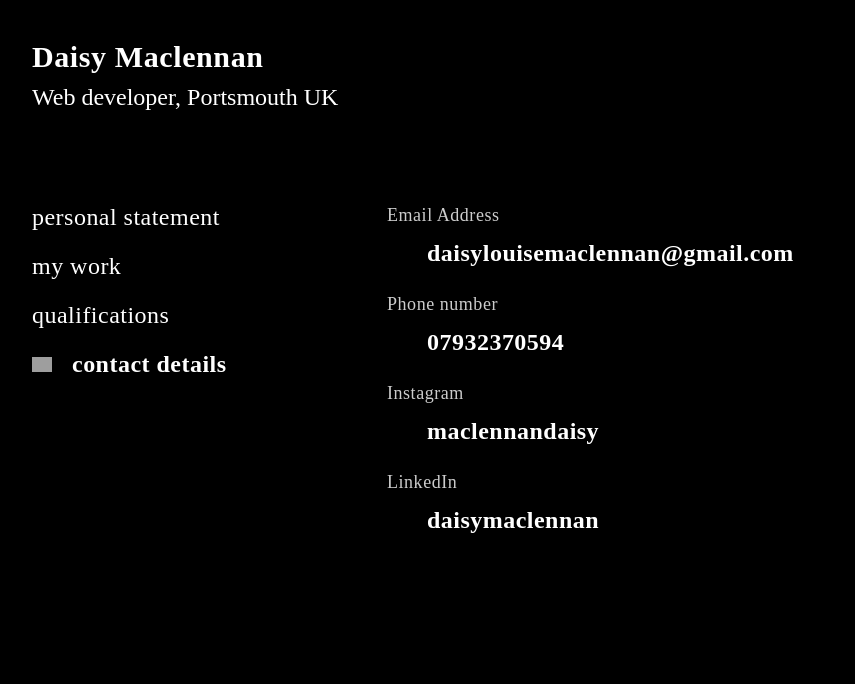
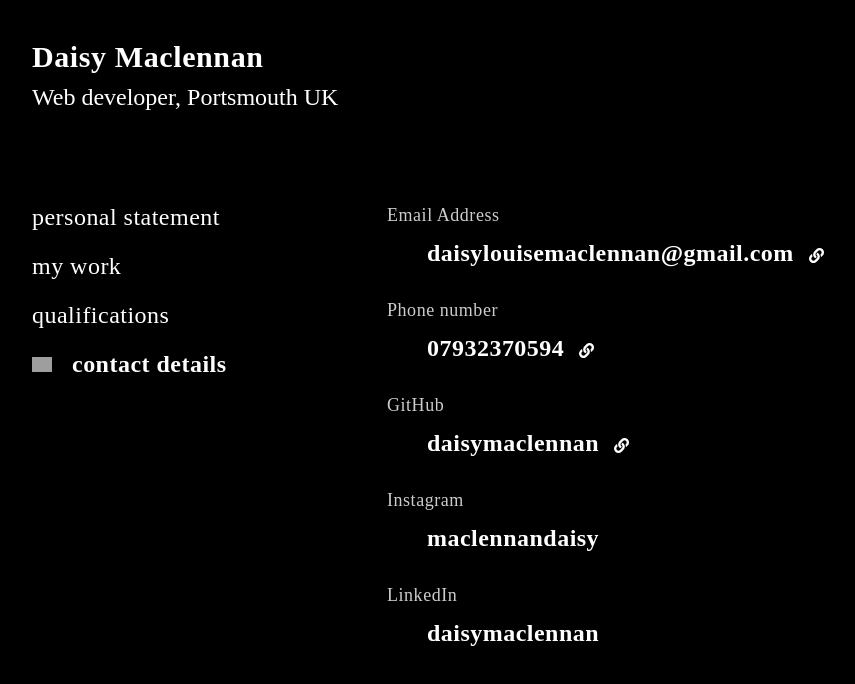
Before and after one commit to daisymaclennan/daisymaclennan.github.io, a Next.js app: page /contact-details in a window 1280 px wide. Shown: the top 684 px of the page, without its empty margins (8-863 px from the left). Built offline with nearby package versions, Linux system fonts and the light colour scheme; grey boxes are pictures that could not be loaded.

Commit message:
Links added to contact page

```diff
--- a/components/ContactField.js
+++ b/components/ContactField.js
@@ -8,6 +8,16 @@ const ContactField = styled.div`
   }
   h3 {
     margin-top: 0;
+    margin-bottom: 0;
+  }
+  svg{
+    height: 15px;
+    margin-left: 15px;
+    padding-top: 4px;
+  }
+  a{
+    display: flex;
+    align-items: center;
   }
   @media screen and (max-width: 800px) {
     h3 {
@@ -18,7 +28,11 @@ const ContactField = styled.div`
   @media screen and (min-width: 801px) {
     h3 {
       font-weight: bold;
+
+    }
+    a{
       margin-left: 40px;
+      margin-bottom: 30px;
     }
   }
 `
--- a/pages/contact-details/index.js
+++ b/pages/contact-details/index.js
@@ -8,7 +8,10 @@ export default () => (
       <ContactField>
         <h5>{detail.label}</h5>
         <a href={detail.link}>
-          <h3>{detail.value}</h3>
+            <h3>{detail.value}</h3>
+            {detail.link !== "" && (
+              <svg aria-hidden="true" focusable="false" data-prefix="fas" data-icon="link" class="svg-inline--fa fa-link fa-w-16" role="img" xmlns="http://www.w3.org/2000/svg" viewBox="0 0 512 512"><path fill="currentColor" d="M326.612 185.391c59.747 59.809 58.927 155.698.36 214.59-.11.12-.24.25-.36.37l-67.2 67.2c-59.27 59.27-155.699 59.262-214.96 0-59.27-59.26-59.27-155.7 0-214.96l37.106-37.106c9.84-9.84 26.786-3.3 27.294 10.606.648 17.722 3.826 35.527 9.69 52.721 1.986 5.822.567 12.262-3.783 16.612l-13.087 13.087c-28.026 28.026-28.905 73.66-1.155 101.96 28.024 28.579 74.086 28.749 102.325.51l67.2-67.19c28.191-28.191 28.073-73.757 0-101.83-3.701-3.694-7.429-6.564-10.341-8.569a16.037 16.037 0 0 1-6.947-12.606c-.396-10.567 3.348-21.456 11.698-29.806l21.054-21.055c5.521-5.521 14.182-6.199 20.584-1.731a152.482 152.482 0 0 1 20.522 17.197zM467.547 44.449c-59.261-59.262-155.69-59.27-214.96 0l-67.2 67.2c-.12.12-.25.25-.36.37-58.566 58.892-59.387 154.781.36 214.59a152.454 152.454 0 0 0 20.521 17.196c6.402 4.468 15.064 3.789 20.584-1.731l21.054-21.055c8.35-8.35 12.094-19.239 11.698-29.806a16.037 16.037 0 0 0-6.947-12.606c-2.912-2.005-6.64-4.875-10.341-8.569-28.073-28.073-28.191-73.639 0-101.83l67.2-67.19c28.239-28.239 74.3-28.069 102.325.51 27.75 28.3 26.872 73.934-1.155 101.96l-13.087 13.087c-4.35 4.35-5.769 10.79-3.783 16.612 5.864 17.194 9.042 34.999 9.69 52.721.509 13.906 17.454 20.446 27.294 10.606l37.106-37.106c59.271-59.259 59.271-155.699.001-214.959z"></path></svg>
+            )}
         </a>
       </ContactField>
     ))}
--- a/static/contactDetails.js
+++ b/static/contactDetails.js
@@ -8,6 +8,11 @@ const contactDetails = [
     label: 'Phone number',
     value: '07932370594',
     link: 'tel:07932370594'
+  },
+  {
+    label: 'GitHub',
+    value: 'daisymaclennan',
+    link: 'https://github.com/daisymaclennan'
   },
   {
     label: 'Instagram',
```
